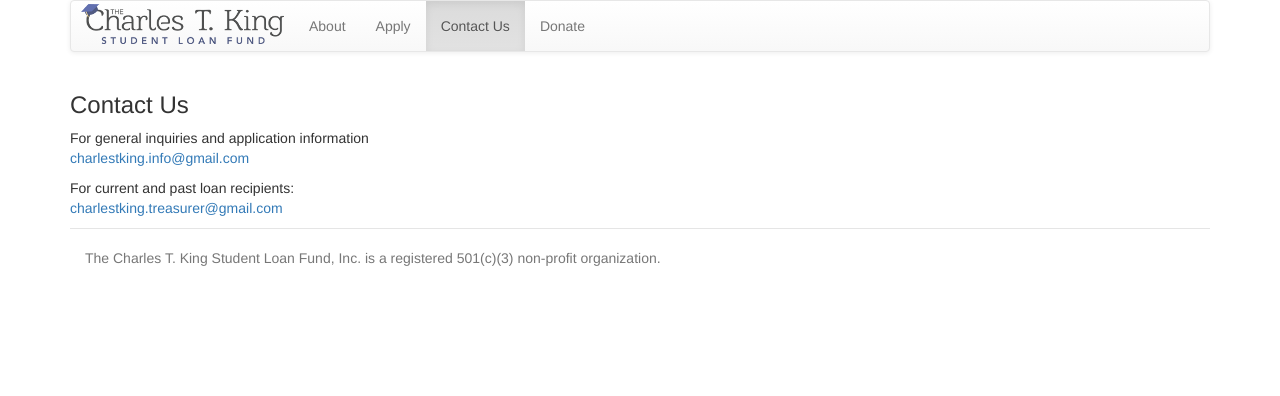
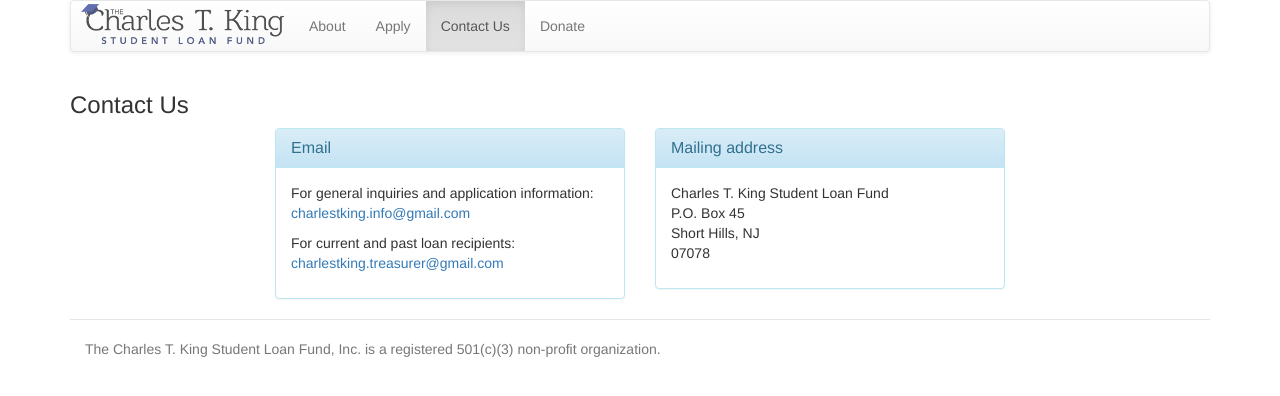
Before and after one commit to Charles-T-King/Charles-T-King.github.io, a Jekyll site: the page built from contact.html, in a window 1280 px wide. Shown: the top 396 px of the page. Built offline with Jekyll 4.4.1, drawn with Linux system fonts in a browser that asks for light colours; nearby versions of some CDN libraries.

Commit message:
Add mailing address to Contact page

```diff
--- /dev/null
+++ b/_includes/mailing_address.html
@@ -0,0 +1,13 @@
+<div class="panel panel-info">
+  <div class="panel-heading">
+    <h3 class="panel-title">Mailing address</h3>
+  </div>
+  <div class="panel-body">
+    <p>
+      Charles T. King Student Loan Fund<br/>
+      P.O. Box 45<br/>
+      Short Hills, NJ<br/>
+      07078<br/>
+    <p>
+  </div>
+</div>
--- a/contact.html
+++ b/contact.html
@@ -6,10 +6,17 @@
 include_in_nav: true
 ---
 
-<div class="row">
+<div id="contact_us" class="row">
   <h3>Contact Us</h3>
+
+  <div class="container col-md-4 col-md-offset-2">
+    <div class="panel panel-info">
+      <div class="panel-heading">
+        <h3 class="panel-title">Email</h3>
+      </div>
+      <div class="panel-body">
         <p>
-    For general inquiries and application information<br/>
+          For general inquiries and application information:<br/>
           <a href="mailto:charlestking.info@gmail.com">charlestking.info@gmail.com</a>
         </p>
         <p>
@@ -17,3 +24,9 @@
           <a href="mailto:charlestking.treasurer@gmail.com">charlestking.treasurer@gmail.com</a>
         </p>
       </div>
+    </div>
+  </div>
+  <div class="container col-md-4">
+    {% include mailing_address.html %}
+  </div>
+</div>
--- a/css/main.scss
+++ b/css/main.scss
@@ -34,3 +34,8 @@
 td {
   padding: 2px 6px;
 }
+
+#contact_us > container {
+  float: left;
+  display: block;
+}
```
Also changed, not shown: apply.html (+2 -13 lines). Lines whose indentation alone changed are shown as unchanged.
